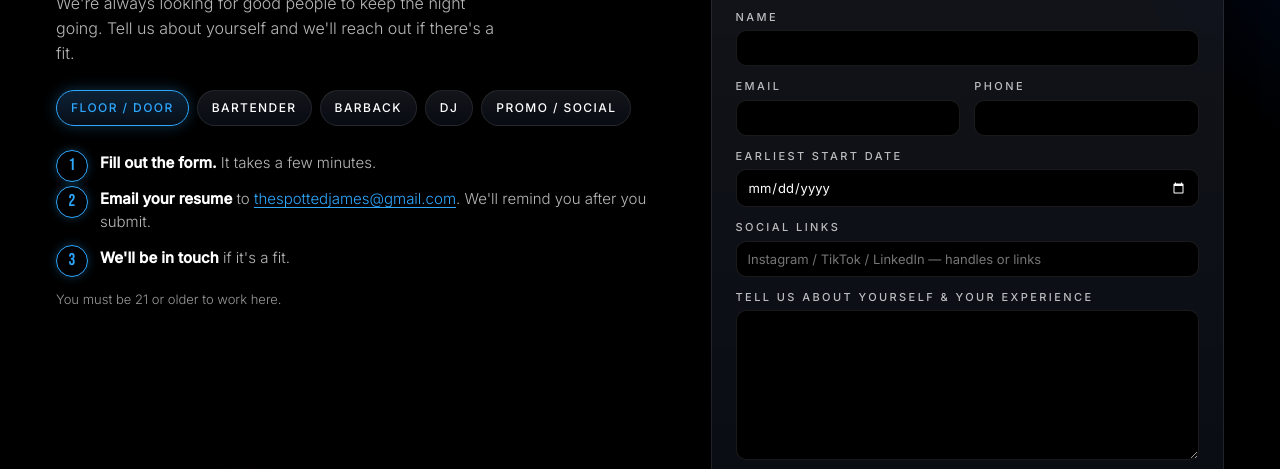
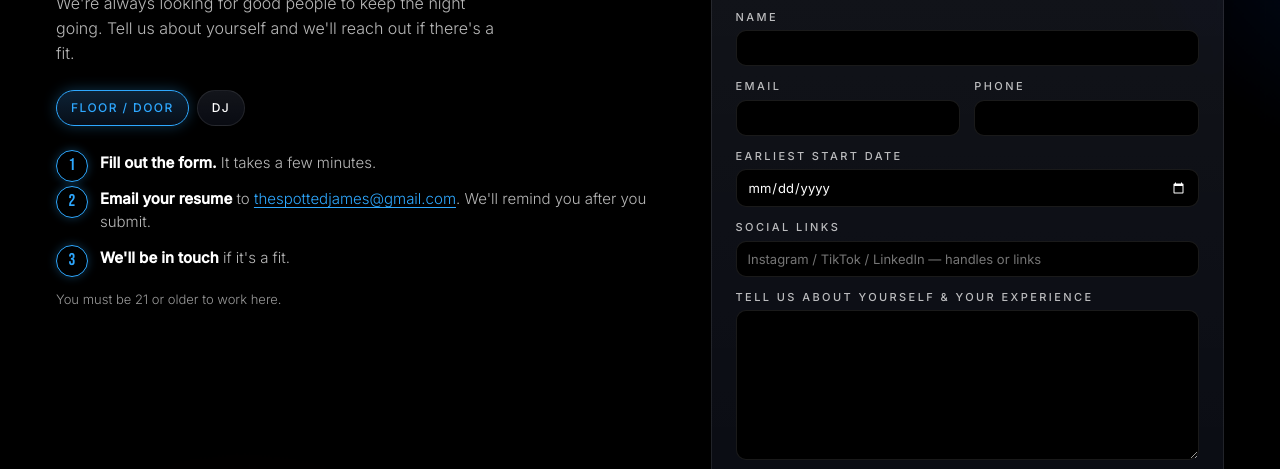
Before and after one commit to AaronAmha/the-spotted-james-website, a plain HTML site: page jobs/floor.html in a window 1280 px wide. Shown: the part 318-787 px from the top of the page. Drawn offline with Linux system fonts and the light colour scheme.

Commit message:
Floor jobs page: show only the Floor / Door and DJ role pills
Co-Authored-By: Claude Opus 5.5 <noreply@anthropic.com>
Claude-Session: https://claude.ai/code/session_011DLru4m6Mh99NUeKrXqbRe

```diff
--- a/jobs/floor.html
+++ b/jobs/floor.html
@@ -81,7 +81,7 @@
     <p class="page__lead">We're always looking for good people to keep the night going. Tell us about yourself and we'll reach out if there's a fit.</p>
 
     <nav class="jobs-roles" aria-label="Roles we hire for">
-      <a href="/jobs/floor.html" aria-current="page">Floor / Door</a><a href="/jobs/bartender.html">Bartender</a><a href="/jobs/barback.html">Barback</a><a href="/jobs/dj.html">DJ</a><a href="/jobs/promo.html">Promo / Social</a>
+      <a href="/jobs/floor.html" aria-current="page">Floor / Door</a><a href="/jobs/dj.html">DJ</a>
     </nav>
 
     <ol class="jobs-steps">
```
